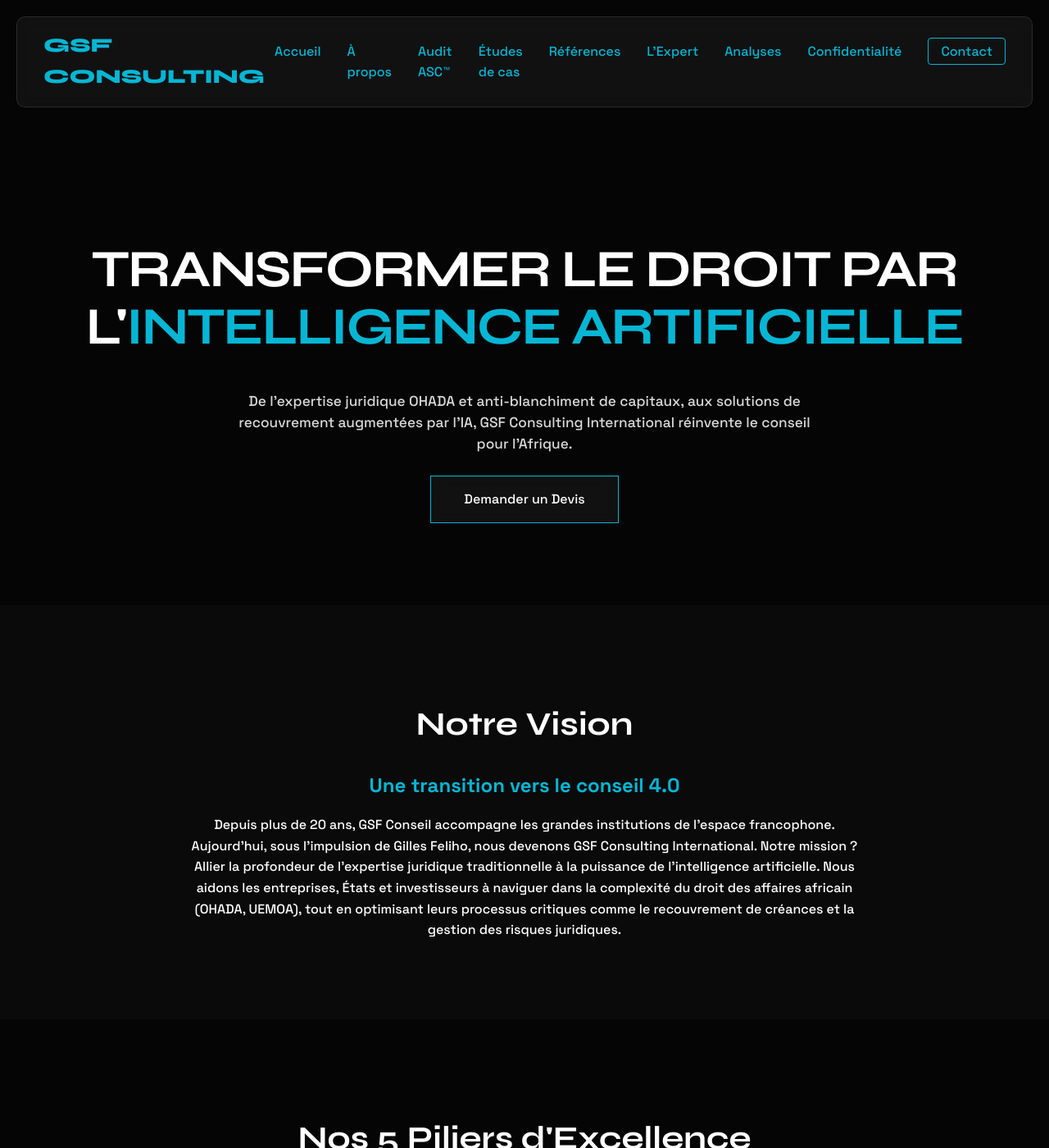
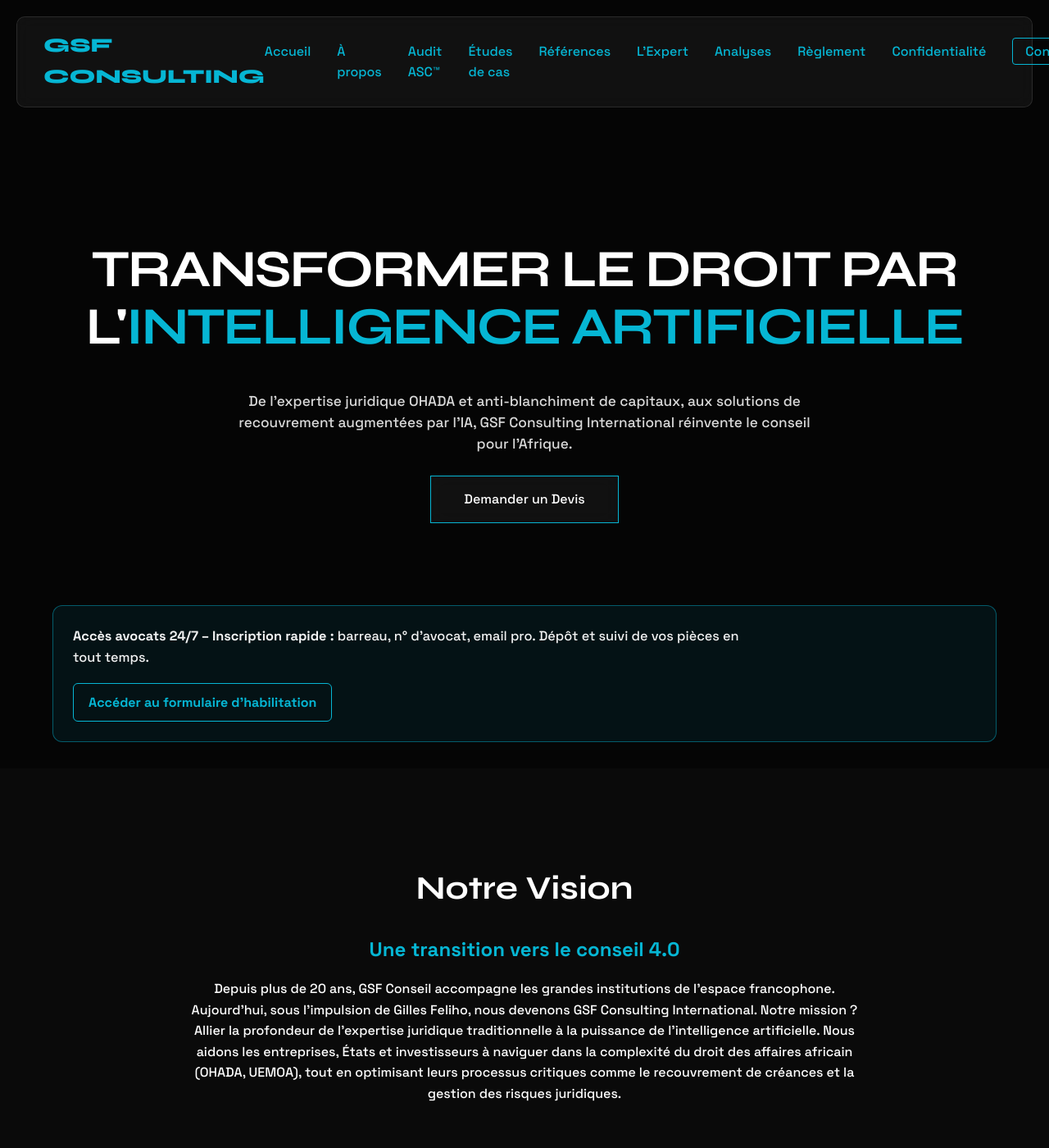
Before and after one commit to GSF-CONSULTING-INTERNATIONALE/.github.io-, a Jekyll site: the page built from index.html, in a window 1280 px wide and 1400 px high. Shown: the whole window at 82% size. Built offline with Jekyll 4.4.1, drawn with Linux system fonts in a browser that asks for light colours.

Commit message:
Add règlement page, avocat habilitation form, and homepage CTA banner
Agent-Logs-Url: https://github.com/GSF-CONSULTING-INTERNATIONALE/.github.io-/sessions/0e18cc1b-f25a-4f36-bf8e-3c883654979e

Co-authored-by: wadagni-verite <260904941+wadagni-verite@users.noreply.github.com>

```diff
--- a/index.html
+++ b/index.html
@@ -208,6 +208,41 @@ layout: null
             color: #050505;
         }
 
+        .avocat-banner {
+            margin: 0 5% 32px;
+            padding: 24px;
+            border-radius: 12px;
+            border: 1px solid rgba(6, 182, 212, 0.45);
+            background: rgba(6, 182, 212, 0.08);
+            display: flex;
+            gap: 18px;
+            align-items: center;
+            justify-content: space-between;
+            flex-wrap: wrap;
+        }
+
+        .avocat-banner p {
+            margin: 0;
+            font-size: 1.02rem;
+            max-width: 820px;
+            opacity: 0.95;
+        }
+
+        .avocat-banner a {
+            border: 1px solid #06b6d4;
+            color: #06b6d4;
+            font-weight: 700;
+            padding: 10px 18px;
+            border-radius: 6px;
+            display: inline-block;
+            white-space: nowrap;
+        }
+
+        .avocat-banner a:hover {
+            background: #06b6d4;
+            color: #050505;
+        }
+
         #mobile-menu {
             display: none;
             flex-direction: column;
@@ -261,6 +296,7 @@ layout: null
                 <li><a href="/references-et-preuves/">Références</a></li>
                 <li><a href="/gilles-feliho/">L'Expert</a></li>
                 <li><a href="/analyses/">Analyses</a></li>
+                <li><a href="/reglement">Règlement</a></li>
                 <li><a href="/politique-de-confidentialite/">Confidentialité</a></li>
                 <li><a href="/#contact" style="border: 1px solid #06b6d4; padding: 5px 15px; border-radius: 4px;">Contact</a></li>
             </ul>
@@ -275,6 +311,7 @@ layout: null
             <a href="/references-et-preuves/" style="color: #fff; padding: 0.5rem;">Références</a>
             <a href="/gilles-feliho/" style="color: #fff; padding: 0.5rem;">L'Expert</a>
             <a href="/analyses/" style="color: #fff; padding: 0.5rem;">Analyses</a>
+            <a href="/reglement" style="color: #fff; padding: 0.5rem;">Règlement</a>
             <a href="/politique-de-confidentialite/" style="color: #fff; padding: 0.5rem;">Confidentialité</a>
             <a href="/#contact" style="color: #06b6d4; padding: 0.5rem;">Contact</a>
         </div>
@@ -290,6 +327,11 @@ layout: null
         </p>
         <a href="/#contact" class="glass-card" style="padding: 15px 40px; border: 1px solid #06b6d4; color: #fff; display: inline-block;">Demander un Devis</a>
     </header>
+
+    <section class="avocat-banner">
+        <p><strong>Accès avocats 24/7 – Inscription rapide :</strong> barreau, n° d’avocat, email pro. Dépôt et suivi de vos pièces en tout temps.</p>
+        <a href="/core/habilitation-avocat/">Accéder au formulaire d'habilitation</a>
+    </section>
 
     <!-- VISION -->
     <section id="vision" style="padding: 80px 5%; text-align: center; background: rgba(255,255,255,0.02);">
```
Also changed, not shown: core/habilitation-avocat/index.html (added, +153 -0 lines), reglement/index.html (added, +145 -0 lines).
